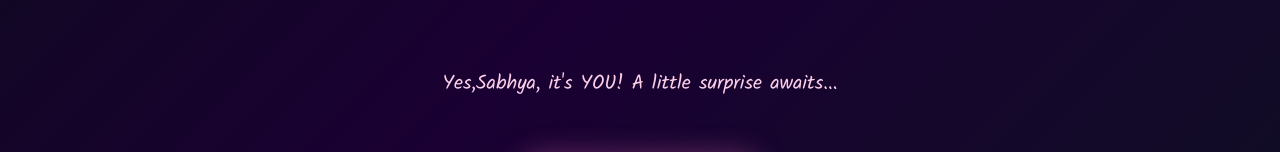
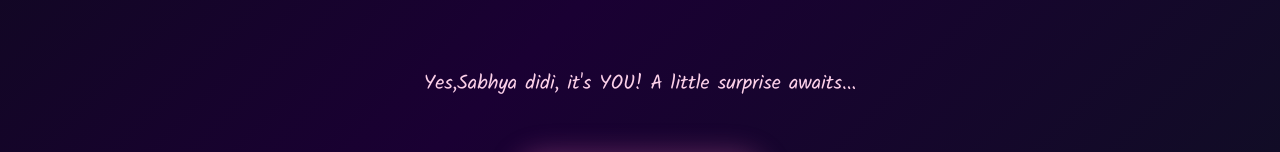
Before and after one commit to aamandsahu2-code/sister, a Next.js app: page / in a window 1280 px wide. Shown: the part 462-614 px from the top of the page. Built offline with nearby package versions, Linux system fonts and the light colour scheme.

Commit message:
Update IntroScreen.jsx

```diff
--- a/components/screens/IntroScreen.jsx
+++ b/components/screens/IntroScreen.jsx
@@ -38,7 +38,7 @@ export default function IntroScreen({ onNext }) {
               Today!" />
           </h1>
           <p className="mt-4 text-xl text-pink-200 max-w-2xl mx-auto">
-            Yes,Sabhya, it's YOU! A little surprise awaits...
+            Yes,Sabhya didi, it's YOU! A little surprise awaits...
           </p>
         </div>
 
```
